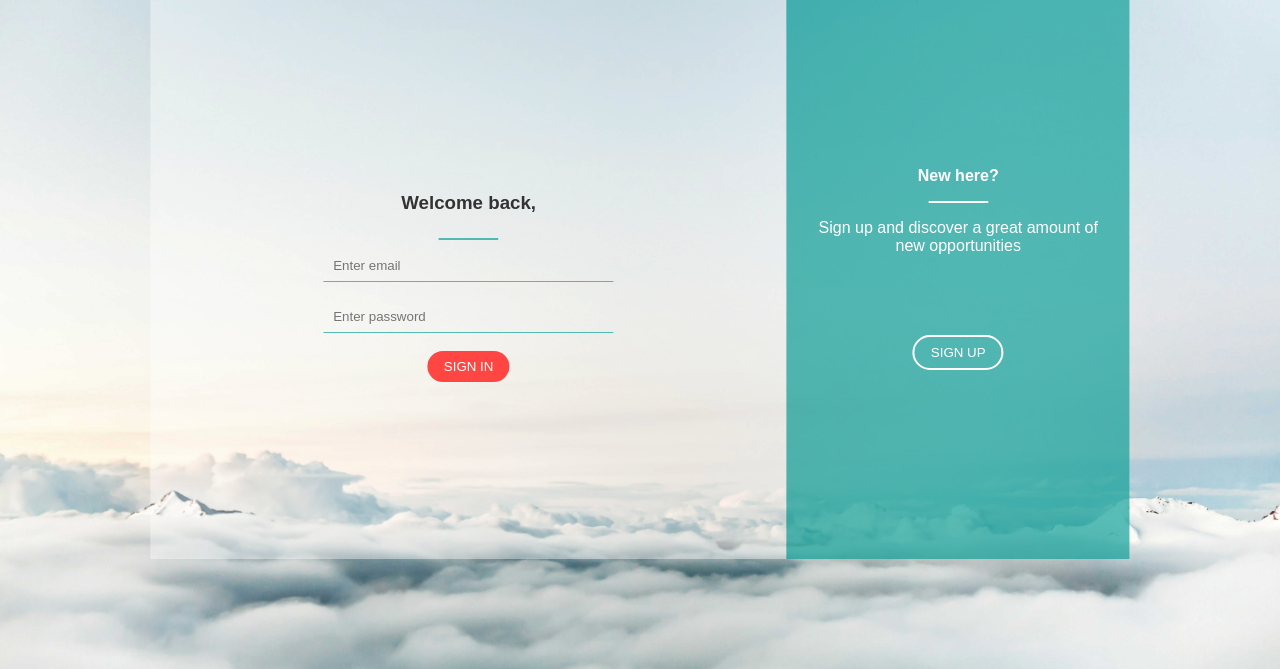
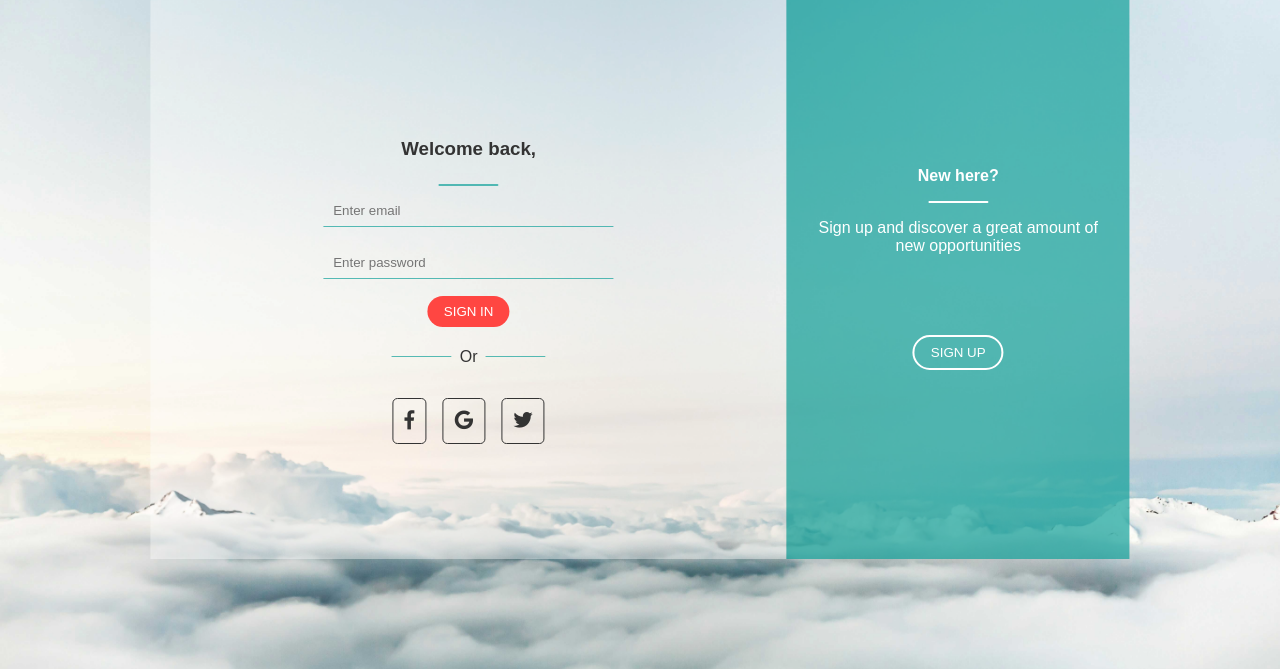
Before and after one commit to Temitoyin/Spectacular_loginPage, a PHP site: page / in a window 1280 px wide. Shown: the part 101-770 px from the top of the page. Run offline with PHP 8.4, Linux system fonts and the light colour scheme; some libraries are stand-ins or nearby versions.

Commit message:
Update index.php

```diff
--- a/index.php
+++ b/index.php
@@ -5,6 +5,7 @@
   <meta name="viewport" content="width=device-width, initial-scale=1.0">
   <meta http-equiv="X-UA-Compatible" content="ie=edge">
   <link rel="stylesheet" href="./style.css">
+    <link rel="stylesheet" href="https://use.fontawesome.com/releases/v5.6.3/css/all.css" integrity="sha384-UHRtZLI+pbxtHCWp1t77Bi1L4ZtiqrqD80Kn4Z8NTSRyMA2Fd33n5dQ8lWUE00s/" crossorigin="anonymous">
   <title>Form</title>
 </head>
 <body>
@@ -28,10 +29,23 @@
             <form class="form-signin">
               <h3>Welcome back,</h3>
               <div class="line"></div>
-              <div class="icons"></div>
+
               <input type="email" placeholder="Enter email" class="username" required minlength="3" name="loginemail">
               <input type="password" placeholder="Enter password" class="password" required minlength="3" name="loginpassword">
               <button type="submit" name="submit">Sign in</button>
+
+              <div class="flex">
+                  <div class="left"></div>
+                  <span class="Text">Or</span>
+                  <div class="right"></div>
+              </div>
+
+
+              <div class="icons">
+                  <div><i class="fab fa-facebook-f"></i></div>
+                  <div><i class="fab fa-google"></i></div>
+                  <div><i class="fab fa-twitter"></i></div>
+              </div>
             </form>
 
             <form class="form-signout">
```
